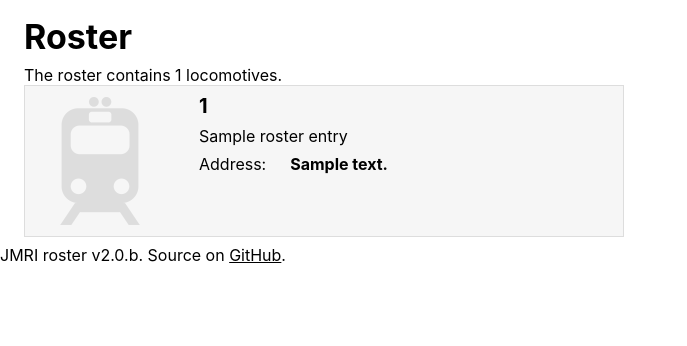
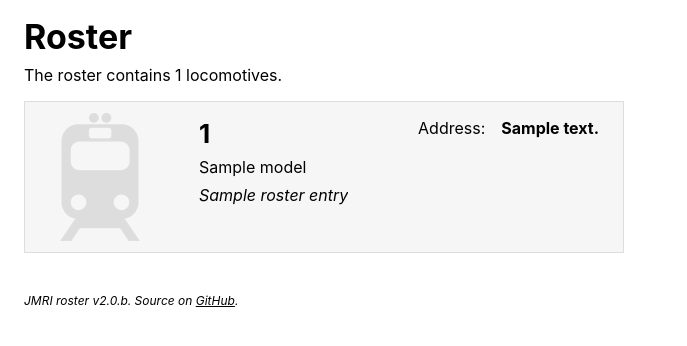
Before and after one commit to wormoworm/jmri-roster, a FastAPI app: template src/templates/roster.html in a window 1280 px wide. Shown: the top 346 px of the page, without its empty margins (0-687 px from the left). Run offline with FastAPI, Linux system fonts and the light colour scheme; the template is opened without the code that fills it: most values are stand-ins (such as "Sample title", 1, 10 or a date in 2020); parts of the project's set-up code (start-up, migrations or seed data) failed here and were passed over.

Commit message:
UI tweaks.

```diff
--- a/src/roster_entry.py
+++ b/src/roster_entry.py
@@ -44,7 +44,7 @@ class RosterEntry(Model):
     def get_friendly_id(self) -> str:
         if self.number:
             return self.number
-        return self.id
+        return f"#{self.roster_id}"
 
 
     def operating_duration_hms(self) -> str:
--- a/src/static/style.css
+++ b/src/static/style.css
@@ -12,6 +12,7 @@
     --text-size-h2: 26px;
     --text-size-h3: 20px;
     --text-size-body: 16px;
+    --text-size-caption: 12px;
     --colour-page-background: #ffffff;
     --colour-content-background: #f6f6f6;
     --colour-content-background-highlight: #eeeeee;
@@ -108,6 +109,11 @@ div#content{
     margin: 0 auto 0 auto;
 }
 
+div#footer p, div#footer a{
+    font-style: italic;
+    font-size: var(--text-size-caption);
+}
+
 /* For show_roster.php. */
 :root{
     --locomotive_row_height: 150px;
@@ -120,8 +126,6 @@ div#locomotiveGrid{
     grid-template-rows: repeat(var(--locomotive_row_height));
     grid-gap: var(--margin-vertical-medium);
     column-gap: var(--margin-horizontal-medium);
-    padding-left: var(--margin-horizontal-medium);
-    padding-right: var(--margin-horizontal-medium);
 }
 
 /* div.locomotiveRow:before {
@@ -157,6 +161,7 @@ div.locomotiveRow:hover{
 
 img.locomotiveThumbnail, img.defaultLocomotiveThumbnail{
     float: left;
+    display: block;
     width: var(--locomotive_row_height);
     height: var(--locomotive_row_height);
     object-fit: cover;
@@ -178,7 +183,16 @@ h3.locomotiveNumber{
     margin-top: var(--margin-vertical-tiny);
 } */
 
+p.locomotiveAddress{
+    position: absolute;
+    top: 0;
+    right: 0;
+    margin-top: var(--margin-vertical-medium);
+    margin-right: var(--margin-horizontal-medium);
+}
+
 p.locomotiveName{
+    font-style: italic;
     white-space: nowrap;
     overflow: hidden;
     text-overflow: ellipsis;
@@ -186,7 +200,7 @@ p.locomotiveName{
 
 p.locomotiveAddress span.addressValue{
     font-weight: bold;
-    margin-left: var(--margin-horizontal-medium);
+    margin-left: var(--margin-horizontal-small);
 }
 
 @media only screen and (max-width: 600px){
--- a/src/templates/roster.html
+++ b/src/templates/roster.html
@@ -11,7 +11,7 @@
                 <h1>Roster</h1>
                 <p>The roster contains {{ roster_entries|length }} locomotives.</p>
             </div>
-            <div id="locomotiveGrid">
+            <div id="locomotiveGrid" class="contentHorizontalPadding contentVerticalPadding">
                 {% for roster_entry in roster_entries %}
                 <div class="locomotiveRow">
                     <a href="roster_entry/{{ roster_entry.roster_id }}">
@@ -20,16 +20,21 @@
                         {% else %}
                         <img src="static/train-default.png" class="defaultLocomotiveThumbnail"/>
                         {% endif %}
+                            <p class="locomotiveAddress">Address:<span class="addressValue">{{ roster_entry.dcc_address }}</span></p>
                         <div class="textContent">
-                            <h3 class="locomotiveNumber">{{ roster_entry.number }}</h3>
+                            <h2 class="locomotiveNumber">{{ roster_entry.get_friendly_id() }}</h3>
+                            {% if roster_entry.model -%}
+                            <p class="locomotiveModel">{{ roster_entry.model }}</p>
+                            {% endif %}
+                            {% if roster_entry.name -%}
                             <p class="locomotiveName">{{ roster_entry.name }}</p>
-                            <p class="locomotiveAddress">Address:<span class="addressValue">{{ roster_entry.dcc_address }}</span></p>
+                            {% endif %}
                         </div>
                     </a>
                 </div>
                 {% endfor %}
             </div>
-            <div id="footer">
+            <div id="footer" class="contentHorizontalPadding contentVerticalPadding">
                 <p>JMRI roster v2.0.b. Source on <a href="https://github.com/wormoworm/jmri-roster">GitHub</a>.</p>
             </div>
         </div>
--- a/src/templates/roster_entry.html
+++ b/src/templates/roster_entry.html
@@ -77,5 +77,9 @@
                 </table>
             </div>
             {% endif %}
+            <div id="footer" class="contentHorizontalPadding contentVerticalPadding">
+                <p>JMRI roster v2.0.b. Source on <a href="https://github.com/wormoworm/jmri-roster">GitHub</a>.</p>
+            </div>
+        </div>
     </body>
 </html>
```
